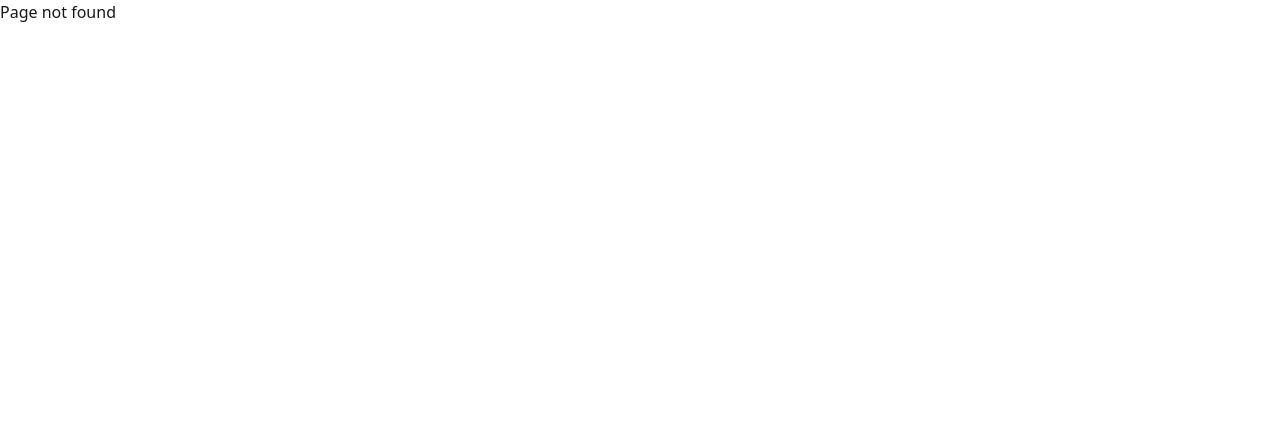
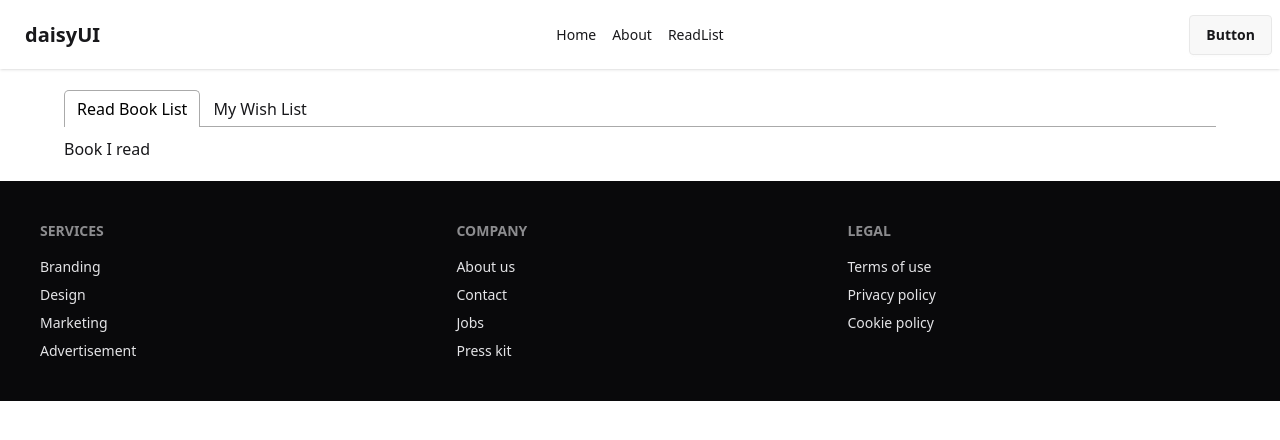
Before and after one commit to tamanna-h/boipoka, a React (Vite) app: page /readList in a window 1280 px wide. Before the commit this address had no page. Shown: the top 440 px of the page. Built offline with nearby package versions, Linux system fonts and the light colour scheme.

Commit message:
Installed react-tabs package to enable tabbed interface in ReadList.jsx

```diff
--- a/package.json
+++ b/package.json
@@ -15,6 +15,7 @@
     "react-dom": "^19.1.1",
     "react-icons": "^5.5.0",
     "react-router": "^7.9.4",
+    "react-tabs": "^6.1.0",
     "tailwindcss": "^4.1.15"
   },
   "devDependencies": {
--- a/src/Routes/Routes.jsx
+++ b/src/Routes/Routes.jsx
@@ -5,6 +5,7 @@
 import Home from '../pages/Home/Home';
 import About from '../pages/About/About';
 import BookDetails from '../pages/BookDetails/BookDetails';
+import ReadList from '../pages/ReadList/ReadList';
 
 export const router = createBrowserRouter([
   {
@@ -23,6 +24,10 @@
         Component: About,
       },
       {
+        path: 'readList',
+        Component: ReadList,
+      },
+      {
         path: "/bookDetails/:id",
         loader:() => fetch('booksData.json'),
         Component: BookDetails,
--- a/src/components/Header/Navbar.jsx
+++ b/src/components/Header/Navbar.jsx
@@ -5,6 +5,7 @@
   const links = <>
       <Link to='/'><li className='m-2'>Home</li></Link>
       <Link to='/about'><li className='m-2'>About</li></Link>
+      <Link to='/readList'><li className='m-2'>ReadList</li></Link>
   </>
     return (
         <div className="navbar bg-base-100 shadow-sm">
--- /dev/null
+++ b/src/pages/ReadList/ReadList.jsx
@@ -0,0 +1,25 @@
+import React from 'react';
+import { Tab, Tabs, TabList, TabPanel } from 'react-tabs';
+import 'react-tabs/style/react-tabs.css';
+
+const ReadList = () => {
+    return (
+        <div className='max-w-6xl mx-auto py-5'>
+            <Tabs>
+                <TabList>
+                    <Tab>Read Book List</Tab>
+                    <Tab>My Wish List</Tab>
+                </TabList>
+
+                <TabPanel>
+                    <h2>Book I read</h2>
+                </TabPanel>
+                <TabPanel>
+                    <h2>My Wish List</h2>
+                </TabPanel>
+            </Tabs>
+        </div>
+    );
+};
+
+export default ReadList;
```
Also changed, not shown: 1 other file (tests, documents, lock files or other folders).
